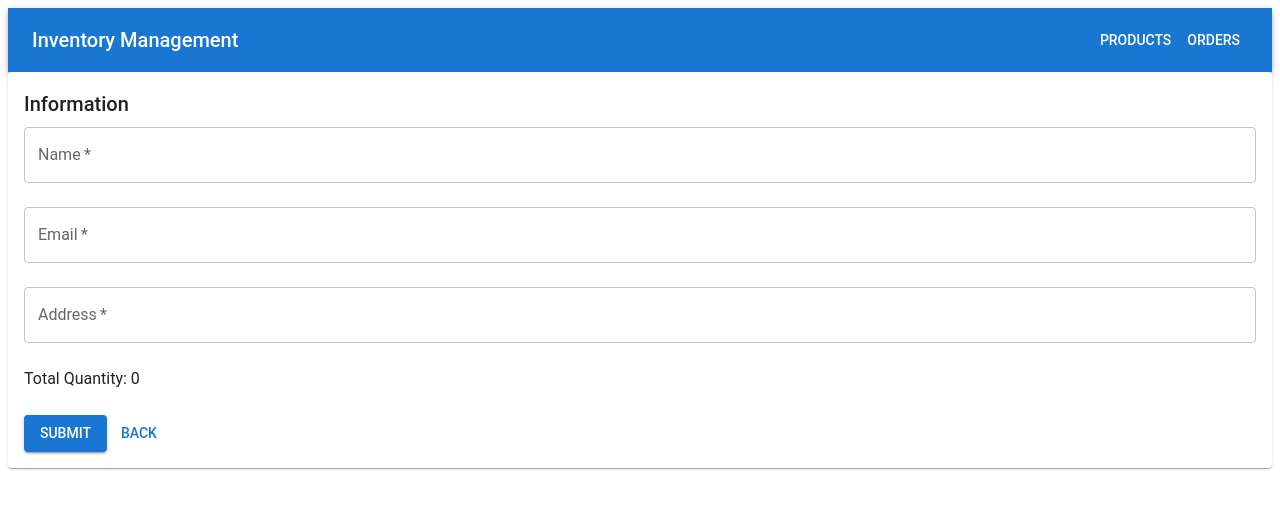
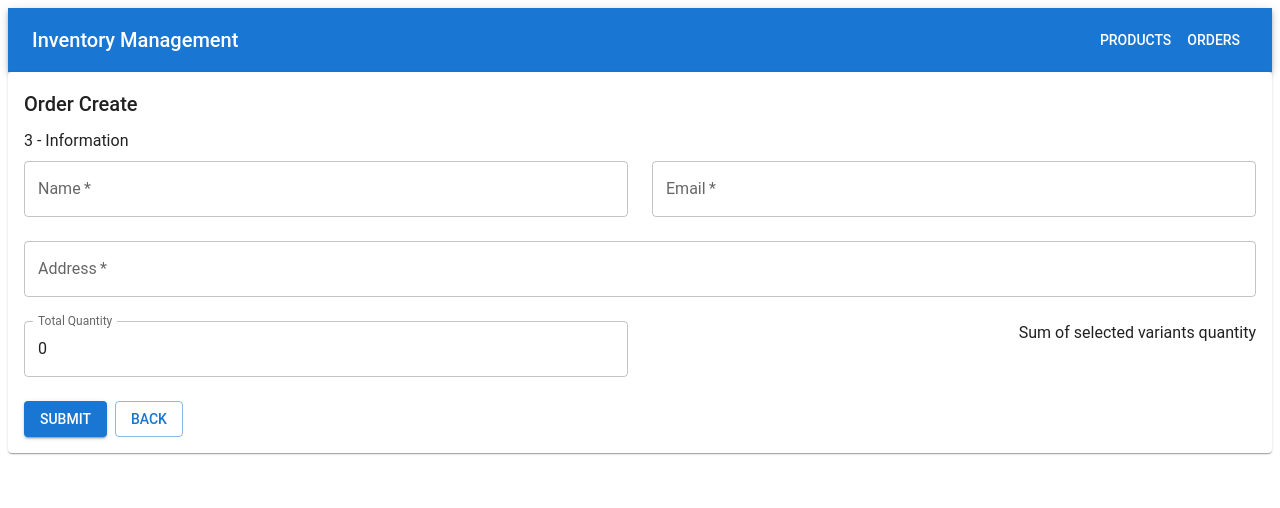
Before and after one commit to BHObserver/product-order-management, a React (Create React App) app: page /orders/create/info in a window 1280 px wide. Shown: the top 508 px of the page. Built offline with nearby package versions, Linux system fonts and the light colour scheme.

Commit message:
Update InformationPage.js

```diff
--- a/src/pages/InformationPage.js
+++ b/src/pages/InformationPage.js
@@ -1,15 +1,17 @@
 /* eslint-disable import/no-extraneous-dependencies */
 import React, { useState } from 'react';
 import { useLocation, useNavigate } from 'react-router-dom';
+import { useDispatch } from 'react-redux';
 import {
   TextField, Button, Paper, Typography, Grid,
 } from '@mui/material';
+import { addOrder } from '../slices/ordersSlice';
 
 function InformationPage() {
   const location = useLocation();
   const navigate = useNavigate();
+  const dispatch = useDispatch();
 
-  // Check if location.state is null and provide a default value
   const selectedVariants = location.state?.selectedVariants || [];
   const selectedProducts = location.state?.selectedProducts || [];
 
@@ -17,23 +19,53 @@ function InformationPage() {
   const [email, setEmail] = useState('');
   const [address, setAddress] = useState('');
   const [totalQuantity] = useState(
-    selectedVariants.reduce((acc, variant) => acc + variant.quantity, 0),
+    selectedVariants.reduce((acc, variant) => acc + (variant.quantity || 0), 0),
+  );
+  const [details] = useState(
+    selectedVariants.map((variant) => ({
+      variant_id: variant.id,
+      quantity: variant.quantity || 0,
+    })),
   );
 
-  const handleSubmit = (e) => {
+  const handleSubmit = async (e) => {
     e.preventDefault();
-    // Submit order logic here
-    navigate('/orders');
+
+    // Validate details
+    const isValid = details.every((detail) => detail.variant_id && detail.quantity);
+    if (!isValid) {
+      alert('Please ensure all variant IDs and quantities are filled out.');
+      return;
+    }
+
+    const order = {
+      name,
+      email,
+      address,
+      total_quantity: totalQuantity,
+      details,
+    };
+
+    try {
+      await dispatch(addOrder(order));
+      navigate('/orders');
+    } catch (error) {
+      console.error('Error creating order:', error);
+      alert('Failed to create order. Please try again.');
+    }
   };
 
   return (
     <Paper style={{ padding: 16 }}>
       <Typography variant="h6" gutterBottom>
-        Information
+        Order Create
+      </Typography>
+      <Typography variant="subtitle1" gutterBottom>
+        3 - Information
       </Typography>
       <form onSubmit={handleSubmit}>
         <Grid container spacing={3}>
-          <Grid item xs={12}>
+          <Grid item xs={12} sm={6}>
             <TextField
               label="Name"
               fullWidth
@@ -42,7 +74,7 @@ function InformationPage() {
               required
             />
           </Grid>
-          <Grid item xs={12}>
+          <Grid item xs={12} sm={6}>
             <TextField
               label="Email"
               fullWidth
@@ -61,18 +93,26 @@ function InformationPage() {
               required
             />
           </Grid>
-          <Grid item xs={12}>
-            <Typography>
-              Total Quantity:
-              {' '}
-              {totalQuantity}
+          <Grid item xs={12} sm={6}>
+            <TextField
+              label="Total Quantity"
+              fullWidth
+              value={totalQuantity}
+              InputProps={{
+                readOnly: true,
+              }}
+            />
+          </Grid>
+          <Grid item xs={12} sm={6}>
+            <Typography style={{ textAlign: 'right' }}>
+              Sum of selected variants quantity
             </Typography>
           </Grid>
           <Grid item xs={12}>
-            <Button type="submit" variant="contained" color="primary">
+            <Button type="submit" variant="contained" color="primary" style={{ marginRight: 8 }}>
               Submit
             </Button>
-            <Button onClick={() => navigate('/orders/create/variants', { state: { selectedProducts } })}>
+            <Button onClick={() => navigate('/orders/create/variants', { state: { selectedProducts } })} variant="outlined">
               Back
             </Button>
           </Grid>
```
